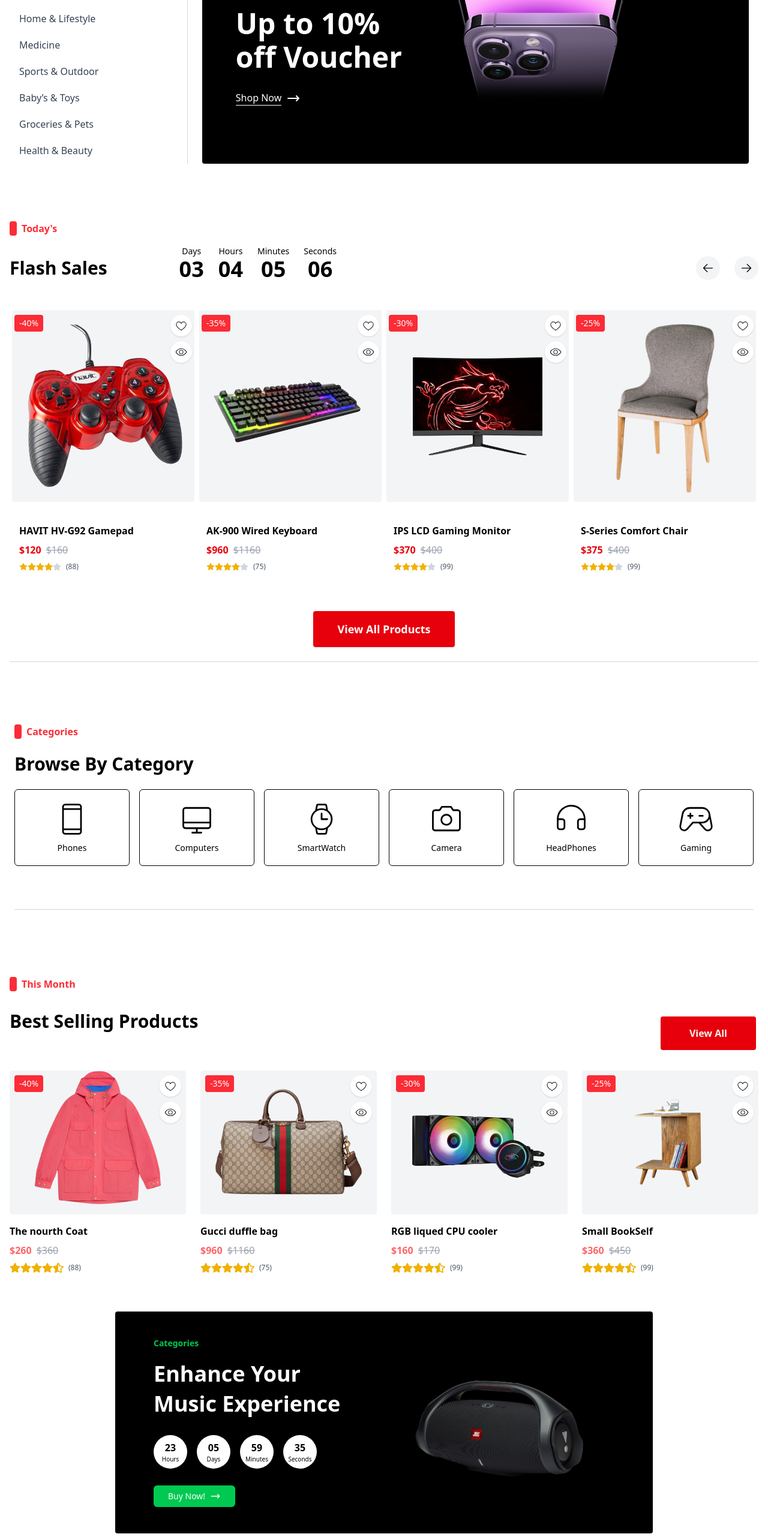
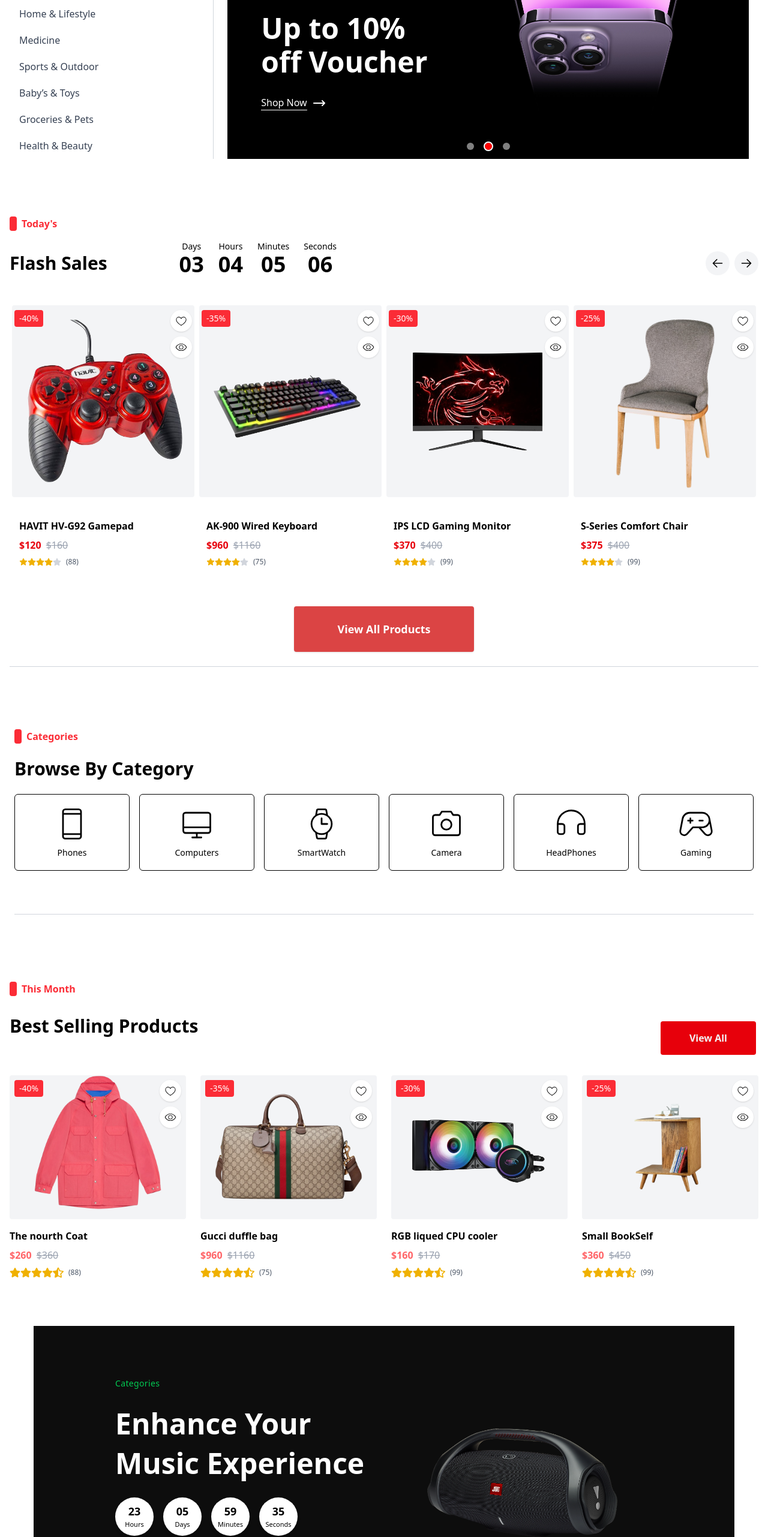
Before and after one commit to adill8/exclusive-ecommerce, a React (Vite) app: page / in a window 1280 px wide. Shown: the part 234-2797 px from the top of the page at 60% size. Built offline with nearby package versions, Linux system fonts and the light colour scheme.

Commit message:
Updated all

```diff
--- a/src/Components/Banner.jsx
+++ b/src/Components/Banner.jsx
@@ -3,18 +3,19 @@ import { HiOutlineArrowNarrowRight } from "react-icons/hi";
 
 const Banner = () => {
   return (
-    <div className="text-white py-10 px-4 overflow-hidden">
-      <div className="max-w-4xl mx-auto h-auto md:h-[370px] flex flex-col md:flex-row items-center justify-evenly bg-black rounded py-4 px-16">
+    <div className="bg-[#0D0D0D] text-white m-14 px-4 py-6 md:py-8 overflow-hidden">
+      <div className="max-w-4xl mx-auto flex flex-col md:flex-row items-center justify-between gap-6">
 
-        {/*  Text Section */}
-        <div className="w-full md:w-1/2 space-y-4 text-center md:text-left">
-          <p className="text-green-500 font-semibold text-sm">Categories</p>
-          <h1 className="text-2xl md:text-3xl lg:text-4xl font-bold leading-snug">
+        {/* Text Section */}
+        <div className="w-full md:w-1/2 space-y-6 text-center md:text-left">
+          <p className="text-green-500 font-medium text-sm tracking-wide">Categories</p>
+
+          <h1 className="text-3xl md:text-4xl lg:text-5xl font-bold leading-snug">
             Enhance Your <br className="hidden sm:block" /> Music Experience
           </h1>
 
           {/* Countdown */}
-          <div className="flex flex-wrap justify-center md:justify-start gap-4 py-3">
+          <div className="flex flex-wrap justify-center md:justify-start gap-4">
             {[
               { label: "Hours", value: "23" },
               { label: "Days", value: "05" },
@@ -23,30 +24,29 @@ const Banner = () => {
             ].map((item) => (
               <div
                 key={item.label}
-                className="bg-white text-black w-14 h-14 flex flex-col items-center justify-center rounded-full shadow-md"
+                className="bg-white text-black w-16 h-16 flex flex-col items-center justify-center rounded-full shadow-md"
               >
-                <span className="text-base font-bold">{item.value}</span>
-                <span className="text-[10px]">{item.label}</span>
+                <span className="text-lg font-bold">{item.value}</span>
+                <span className="text-[11px]">{item.label}</span>
               </div>
             ))}
           </div>
 
           {/* Button */}
-          <button className="flex items-center gap-2 mx-auto md:mx-0 bg-green-500 hover:bg-green-600 text-white font-medium py-2 px-6 text-sm rounded-md transition">
+          <button className="flex items-center gap-2 bg-green-500 hover:bg-green-600 text-white font-semibold py-2.5 px-6 text-sm rounded-md transition mx-auto md:mx-0">
             Buy Now!
-            <HiOutlineArrowNarrowRight className="text-lg" />
+            <HiOutlineArrowNarrowRight className="text-lg font-bold" />
           </button>
         </div>
 
-        {/* img*/}
-        <div className="hidden md:flex w-full md:w-1/2 justify-center">
+        {/* Image */}
+        <div className="w-full md:w-1/2 flex justify-center">
           <img
             src="/images/LoudSpeaker.png"
             alt="Speaker"
-            className="object-contain w-full max-w-sm -scale-x-100"
+            className="object-cover w-full -scale-x-100"
           />
         </div>
-
       </div>
     </div>
   );
--- a/src/Components/BannerWithSidebar.jsx
+++ b/src/Components/BannerWithSidebar.jsx
@@ -6,7 +6,7 @@ import {
 import Slider from "react-slick";
 import "slick-carousel/slick/slick.css";
 import "slick-carousel/slick/slick-theme.css";
-
+import "../sliderDots.css";
 const BannerWithSidebar = () => {
   const settings = {
     dots: true,
@@ -39,7 +39,7 @@ const BannerWithSidebar = () => {
     <div className="max-w-7xl w-full mx-auto px-4 md:px-6 lg:px-8 mb-8">
       <div className="flex flex-col md:flex-row gap-6">
         {/* Sidebar */}
-        <div className="hidden md:flex flex-col w-[200px] lg:w-[300px] xl:w-[350px] mt-8">
+        <div className="hidden md:flex flex-col w-[250px] lg:w-[360px] xl:w-[430px] mt-8">
           <ul className="space-y-5 text-md w-full text-gray-700 font-medium">
             <li className="flex justify-between items-center">
               <span>Woman’s Fashion</span>
@@ -63,25 +63,25 @@ const BannerWithSidebar = () => {
         <div className="hidden md:block w-[1px] bg-gray-300"></div>
 
         {/* Slider */}
-        <div className="w-full bg-black rounded p-6 sm:p-8 md:p-10 mt-8 overflow-hidden">
+        <div className="w-full bg-black p-6 sm:p-8 md:p-10 mt-8 overflow-hidden">
           <Slider {...settings}>
             {slides.map((item, i) => (
-              <div key={i} className="text-white gap-6">
-                <div className="flex flex-col lg:flex-row items-center lg:items-start">
+              <div key={i} className="text-white gap-4">
+                <div className="flex flex-col lg:flex-row justify-between">
                   {/* Text */}
-                  <div className="text-center lg:text-left space-y-4 max-w-xl p-4">
+                  <div className="text-center lg:text-left space-y-4 my-4 p-4 max-w-xl">
                     <div className="flex items-center gap-2 justify-center lg:justify-start">
                       <img
                         src="/images/apple-icon.png"
                         alt="Apple Icon"
-                        className="w-6 h-6 sm:w-10 sm:h-10 object-contain"
+                        className="w-8 h-8 sm:w-10 sm:h-10 object-contain"
                       />
                       <span className="text-lg sm:text-xl font-medium">
                         {item.title}
                       </span>
                     </div>
 
-                    <h2 className="text-3xl md:text-5xl font-bold py-4">
+                    <h2 className="text-2xl md:text-5xl font-bold py-4">
                       <span className="block mb-2">Up to 10%</span>
                       <span className="block">off Voucher</span>
                     </h2>
@@ -98,7 +98,7 @@ const BannerWithSidebar = () => {
                   <div className="mt-4 lg:mt-0">
                     <img
                       src={item.image}
-                      className="w-[280px] sm:w-[340px] md:w-[360px] lg:w-[400px] xl:w-[430px] 2xl:w-[500px] h-auto object-contain"
+                      className="w-[280px] sm:w-[340px] md:w-[360px] lg:w-[350px] xl:w-[430px] 2xl:w-[500px] h-auto object-contain"
                       alt="Slide"
                     />
                   </div>
--- a/src/Components/CategoryBrowser.jsx
+++ b/src/Components/CategoryBrowser.jsx
@@ -11,37 +11,37 @@ const CategoryBrowser = () => {
 
       <div className="grid grid-cols-2 sm:grid-cols-3 md:grid-cols-4 lg:grid-cols-6 gap-4">
         {/* Phones */}
-        <div className="flex flex-col items-center justify-center h-32 cursor-pointer border rounded-md text-black hover:text-white hover:bg-red-500 transition">
+        <div className="flex flex-col items-center justify-center h-32 cursor-pointer border rounded-md text-black hover:text-white hover:bg-[#db4444] transition">
           <PiDeviceMobileLight className=" text-6xl mb-2" />
           <span className="text-sm font-medium">Phones</span>
         </div>
 
         {/* Computers */}
-        <div className="flex flex-col items-center justify-center h-32 cursor-pointer border rounded-md text-black hover:text-white hover:bg-red-500 transition">
+        <div className="flex flex-col items-center justify-center h-32 cursor-pointer border rounded-md text-black hover:text-white hover:bg-[#db4444] transition">
           <PiDesktopLight className="text-6xl mb-2" />
           <span className="text-sm font-medium">Computers</span>
         </div>
 
         {/* SmartWatch */}
-        <div className="flex flex-col items-center justify-center h-32 cursor-pointer border rounded-md text-black hover:text-white hover:bg-red-500 transition">
+        <div className="flex flex-col items-center justify-center h-32 cursor-pointer border rounded-md text-black hover:text-white hover:bg-[#db4444] transition">
           <PiWatchLight className="text-6xl mb-2" />
           <span className="text-sm font-medium">SmartWatch</span>
         </div>
 
         {/* Camera */}
-        <div className="flex flex-col items-center justify-center h-32 cursor-pointer border rounded-md text-black hover:text-white hover:bg-red-500 transition">
+        <div className="flex flex-col items-center justify-center h-32 cursor-pointer border rounded-md text-black hover:text-white hover:bg-[#db4444] transition">
           <PiCameraLight className="text-6xl mb-2" />
           <span className="text-sm font-medium">Camera</span>
         </div>
 
         {/* HeadPhones */}
-        <div className="flex flex-col items-center justify-center h-32 cursor-pointer border rounded-md text-black hover:text-white hover:bg-red-500 transition">
+        <div className="flex flex-col items-center justify-center h-32 cursor-pointer border rounded-md text-black hover:text-white hover:bg-[#db4444] transition">
           <PiHeadphonesLight className="text-6xl mb-2" />
           <span className="text-sm font-medium">HeadPhones</span>
         </div>
 
         {/* Gaming */}
-        <div className="flex flex-col items-center justify-center h-32 cursor-pointer border rounded-md text-black hover:text-white hover:bg-red-500 transition">
+        <div className="flex flex-col items-center justify-center h-32 cursor-pointer border rounded-md text-black hover:text-white hover:bg-[#db4444] transition">
           <PiGameControllerLight className="text-6xl mb-2" />
           <span className="text-sm font-medium">Gaming</span>
         </div>
--- a/src/Components/Footer.jsx
+++ b/src/Components/Footer.jsx
@@ -4,7 +4,7 @@ import {  PiArrowRight } from "react-icons/pi";
 
 const Footer = () => {
   return (
-    <footer className="bg-black text-white px-6 py-10">
+    <footer className="bg-[#0D0D0D] text-white px-6 py-10">
       <div className="max-w-7xl mx-auto grid grid-cols-1 sm:grid-cols-2 md:grid-cols-3 lg:grid-cols-5 gap-4">
         {/* Column 1 */}
         <div className="px-3">
@@ -17,7 +17,7 @@ const Footer = () => {
               placeholder="Enter your email"
               className="text-white p-2 text-sm w-full outline-none"
             />
-            <button className="bg-black text-white px-3 py-1">
+            <button className="bg-[#0D0D0D] text-white px-3 py-1">
                 <PiArrowRight/>
             </button>
           </div>
--- a/src/Components/Navbar.jsx
+++ b/src/Components/Navbar.jsx
@@ -7,10 +7,11 @@ import {
   MagnifyingGlassIcon,
   UserIcon
 } from '@heroicons/react/24/outline'
+import { Link } from 'react-router-dom';
 
 const Navbar = () => {
   return (
-    <Disclosure as="nav" className="bg-white border-b border-gray-300 py-3">
+    <Disclosure as="nav" className="bg-white border-b border-gray-300 py-2">
       {({ open }) => (
         <>
           <div className="mx-auto max-w-7xl px-4 sm:px-6 lg:px-8">
@@ -22,10 +23,10 @@ const Navbar = () => {
 
               {/* Nav Links */}
               <div className="hidden md:flex space-x-6">
-                <a href="#" className="text-sm font-medium border-b-2 border-black text-gray-900">Home</a>
-                <a href="#" className="text-sm font-medium text-gray-500 hover:text-gray-700">Contact</a>
-                <a href="#" className="text-sm font-medium text-gray-500 hover:text-gray-700">About</a>
-                <a href="#" className="text-sm font-medium text-gray-500 hover:text-gray-700">Sign Up</a>
+                <Link className="text-sm font-medium hover:border-b border-gray-300 text-gray-900">Home</Link>
+                <Link className="text-sm font-medium hover:border-b border-gray-300 text-gray-900">Contact</Link>
+                <Link className="text-sm font-medium hover:border-b border-gray-300 text-gray-900">About</Link>
+                <Link className="text-sm font-medium hover:border-b border-gray-300 text-gray-900">Sign Up</Link>
               </div>
 
 
--- a/src/Components/NewArival.jsx
+++ b/src/Components/NewArival.jsx
@@ -10,7 +10,7 @@ const NewArival = () => {
       <h2 className="text-3xl font-bold my-6 px-5">New Arrival</h2>
       <div className="max-w-7xl mx-auto px-4 py-10 grid grid-cols-1 md:grid-cols-2 gap-6">
         {/* Left Section */}
-        <div className="bg-black rounded overflow-hidden flex items-end justify-start relative">
+        <div className="bg-[#0D0D0D] rounded overflow-hidden flex items-end justify-start relative">
           <img
             src="/images/Playstation.png"
             alt="PlayStation 5"
@@ -30,11 +30,11 @@ const NewArival = () => {
         {/* Right Section */}
         <div className="flex flex-col gap-6">
           {/* Top */}
-          <div className="bg-black text-white rounded overflow-hidden relative p-6 flex flex-col justify-end min-h-[230px] md:min-h-[320px]">
+          <div className="bg-[#0D0D0D] text-white rounded overflow-hidden relative p-6 flex flex-col justify-end min-h-[230px] md:min-h-[320px]">
             <img
               src="/images/girl.jpg"
               alt="Women's Collection"
-              className="absolute w-full h-76 opacity-25 object-contain -scale-x-100"
+              className="absolute w-full h-76 object-contain -scale-x-100"
             />
             <div className="relative z-10 w-54">
               <h3 className="text-xl font-semibold py-2">
@@ -51,7 +51,7 @@ const NewArival = () => {
 
           {/* Bottom */}
           <div className="grid grid-cols-2 gap-4">
-            <div className="bg-black rounded overflow-hidden relative">
+            <div className="bg-[#0D0D0D] rounded overflow-hidden relative">
               <img
                 src="/images/Wirless Speaker.png"
                 alt="Alexa"
@@ -69,7 +69,7 @@ const NewArival = () => {
               </div>
             </div>
 
-            <div className="bg-black rounded overflow-hidden relative">
+            <div className="bg-[#0D0D0D] rounded overflow-hidden relative">
               <img
                 src="/images/Perfume.png"
                 alt="Gucci Perfume"
--- a/src/Components/OurProducts.jsx
+++ b/src/Components/OurProducts.jsx
@@ -69,13 +69,13 @@ const settings = {
 
   return (
     <div className="max-w-7xl mx-auto px-4 py-10">
-      <p className="text-red-500 font-semibold flex items-center my-4">
+      <p className="text-red-500 font-semibold flex items-center px-2 my-4">
         <span className="w-3 h-6 bg-red-500 mr-2 rounded-sm"></span> Our
         Products
       </p>
 
       {/* Header: Title + Timer + Arrows */}
-      <div className="flex items-center justify-between flex-wrap gap-4 mb-8">
+      <div className="flex items-center justify-between px-2 flex-wrap gap-4 mb-8">
         <h2 className="text-2xl sm:text-3xl font-bold">Flash Sales</h2>
 
         <div className="flex gap-6">
@@ -147,7 +147,7 @@ const settings = {
 
       {/* Button */}
       <div className="flex justify-center">
-        <button className="bg-red-600 text-white text-lg font-bold py-5 px-12 my-10 rounded shadow-lg hover:bg-red-700 transition cursor-pointer">
+        <button className="bg-[#db4444] text-white text-lg font-bold py-6 px-16 my-10 rounded shadow-lg hover:bg-red-700 transition cursor-pointer">
           View All Products
         </button>
       </div>
--- a/src/Components/Temsolien.jsx
+++ b/src/Components/Temsolien.jsx
@@ -12,8 +12,8 @@ const Temsolien = () => {
   {features.map((f, i) => (
     <div key={i} className="flex flex-col items-center py-6">
 
-      <div className="w-20 h-20 rounded-full bg-gray-300 flex items-center justify-center mb-4">
-        <div className="w-14 h-14 rounded-full bg-black flex items-center justify-center">
+      <div className="w-20 h-20 rounded-full bg-[#FAFAFA] flex items-center justify-center mb-4">
+        <div className="w-14 h-14 rounded-full bg-[#0D0D0D] flex items-center justify-center">
           <div className="text-white text-2xl">{f.icon}</div>
         </div>
       </div>
--- a/src/Components/TopProducts.jsx
+++ b/src/Components/TopProducts.jsx
@@ -81,13 +81,13 @@ const TopProducts = () => {
           </div>
         </div>
 
-        <div className="flex gap-6">
+        <div className="flex gap-2">
           {/* Left Arrow */}
           <button
             onClick={() => sliderRef.current?.slickPrev()}
             className="w-10 h-10 bg-gray-100 hover:bg-gray-300 cursor-pointer rounded-full flex items-center justify-center transition"
           >
-            <HiOutlineArrowLeft className="text-xl" />
+            <HiOutlineArrowLeft className="text-xl stroke-[2]" />
           </button>
 
           {/* Right Arrow */}
@@ -95,7 +95,7 @@ const TopProducts = () => {
             onClick={() => sliderRef.current?.slickNext()}
             className="w-10 h-10 bg-gray-100 cursor-pointer hover:bg-gray-300 rounded-full flex items-center justify-center transition"
           >
-            <HiOutlineArrowRight className="text-xl" />
+            <HiOutlineArrowRight className="text-xl stroke-[2]" />
           </button>
         </div>
       </div>
@@ -165,7 +165,7 @@ const TopProducts = () => {
 
       {/* View All Button */}
       <div className="flex justify-center">
-        <button className="bg-red-600 text-white text-lg font-bold py-4 px-10 mt-10 rounded shadow hover:bg-red-700 transition">
+        <button className="bg-[#db4444] text-white cursor-pointer text-lg font-bold py-6 px-18 mt-10 rounded shadow hover:bg-red-700 transition">
           View All Products
         </button>
       </div>
--- /dev/null
+++ b/src/sliderDots.css
@@ -0,0 +1,21 @@
+.slick-dots li button:before {
+  font-size: 0px;
+  color: transparent;
+}
+
+.slick-dots li.slick-active button:before {
+  color: transparent;
+}
+
+.slick-dots li button {
+  width: 12px;
+  height: 12px;
+  background-color: gray;
+  border-radius: 100%;
+  display: inline-block;
+}
+
+.slick-dots li.slick-active button {
+  background-color: red;
+   outline: 2px solid white;
+}
```
